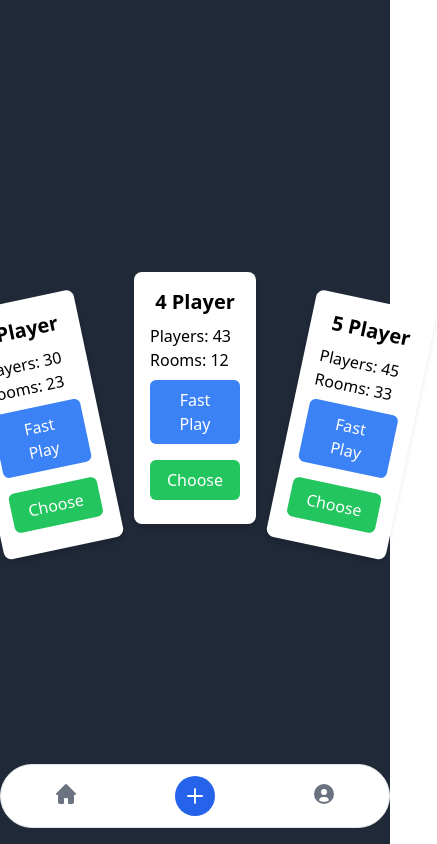
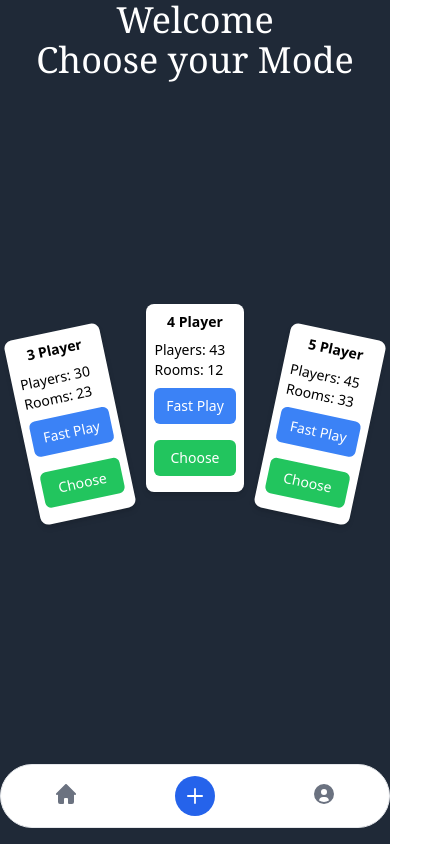
Before and after one commit to shivambaku/cards, a Vue app in the folder frontend/: page / in a window 390 px wide. Shown: the whole page, 437 px wide, since content can reach past the window. Built offline with nearby package versions, Linux system fonts and the light colour scheme; what @tanstack/vue-query would draw is missing.

Commit message:
GameMode Responsive, new pages added (room ,desk)

```diff
--- a/frontend/src/App.vue
+++ b/frontend/src/App.vue
@@ -3,7 +3,7 @@ import { RouterView } from 'vue-router';
 </script>
 
 <template>
-  <nav class="border-gray-800 bg-gray-800 dark:bg-gray-800">
+  <nav class="border-gray-800 bg-gray-800 dark:bg-gray-800 ">
     <div class="fixed bottom-4 left-1/2 z-50 h-16 w-full max-w-lg -translate-x-1/2 rounded-full border border-gray-200 bg-white dark:border-gray-600 dark:bg-gray-700">
       <div class="mx-auto grid h-full max-w-lg grid-cols-3">
         <!-- Home -->
--- a/frontend/src/components/GameModeCard.vue
+++ b/frontend/src/components/GameModeCard.vue
@@ -8,18 +8,22 @@ defineProps({
 </script>
 
 <template>
-  <div class="relative m-1 rounded-lg bg-white p-4 shadow-md md:h-[336px] md:w-[240px]">
+  <div class="relative m-1 rounded-lg bg-white p-2 shadow-md md:h-[336px] md:w-[240px] md:p-4">
     <div class="flex h-full w-full flex-col flex-wrap justify-between">
-      <h2 class="mb-2 text-center align-middle text-xl  font-bold">
+      <p class="mb-2 text-center align-middle text-sm font-bold md:text-lg">
         {{ title }}
-      </h2>
-      <p>Players: {{ playersCount }}</p>
-      <p>Rooms: {{ roomsCount }}</p>
+      </p>
+      <p class="text-sm md:text-lg">
+        Players: {{ playersCount }}
+      </p>
+      <p class="text-sm md:text-lg">
+        Rooms: {{ roomsCount }}
+      </p>
       <div class="flex flex-col justify-between">
-        <button class="my-2 rounded-md bg-blue-500 px-4 py-2 text-white">
+        <button class="my-2 rounded-md bg-blue-500 p-2 text-sm text-white md:px-4 md:text-lg">
           Fast Play
         </button>
-        <button class="my-2 rounded-md bg-green-500 px-4 py-2 text-white">
+        <button class="my-2 rounded-md bg-green-500 px-4 py-2 text-sm text-white md:text-lg">
           Choose
         </button>
       </div>
--- /dev/null
+++ b/frontend/src/pages/desk/5_p.vue
@@ -0,0 +1,13 @@
+<script setup lang="ts">
+
+</script>
+
+<template>
+  <div class="h-screen w-screen  bg-gray-800">
+    <div class="fixed h-1/5 w-screen justify-between text-center font-serif text-4xl text-white">
+      <h2>
+        Welcome
+      </h2>
+    </div>
+  </div>
+</template>
--- a/frontend/src/pages/index.vue
+++ b/frontend/src/pages/index.vue
@@ -4,6 +4,17 @@ import GameModeCard from '@/components/GameModeCard.vue';
 
 <template>
   <div class="h-screen w-screen  bg-gray-800">
+    <div class="fixed h-1/5 w-screen justify-between text-center font-serif text-4xl text-white">
+      <h2>
+        Welcome
+      </h2>
+      <!-- <h2>
+        {{Player}}
+      </h2> -->
+      <h2>
+        Choose your Mode
+      </h2>
+    </div>
     <div class="flex h-screen items-center justify-center">
       <GameModeCard :id="3" class="origin-bottom -rotate-12" title="3 Player" :players-count="30" :rooms-count="23" />
       <GameModeCard :id="4" class="-translate-y-6" title="4 Player" :players-count="43" :rooms-count="12" />
--- a/frontend/typed-router.d.ts
+++ b/frontend/typed-router.d.ts
@@ -43,6 +43,10 @@ declare module 'vue-router/auto/routes' {
     '/[404...]': RouteRecordInfo<'/[404...]', '/:404(.*)', { 404: ParamValue<true> }, { 404: ParamValue<false> }>,
     '/characters': RouteRecordInfo<'/characters', '/characters', Record<never, never>, Record<never, never>>,
     '/counter': RouteRecordInfo<'/counter', '/counter', Record<never, never>, Record<never, never>>,
+    '/desk/3_p': RouteRecordInfo<'/desk/3_p', '/desk/3_p', Record<never, never>, Record<never, never>>,
+    '/desk/4_p': RouteRecordInfo<'/desk/4_p', '/desk/4_p', Record<never, never>, Record<never, never>>,
+    '/desk/5_p': RouteRecordInfo<'/desk/5_p', '/desk/5_p', Record<never, never>, Record<never, never>>,
+    '/room': RouteRecordInfo<'/room', '/room', Record<never, never>, Record<never, never>>,
   }
 }
 
```
Also changed, not shown: frontend/src/pages/desk/3_p.vue (added), frontend/src/pages/desk/4_p.vue (added), frontend/src/pages/room.vue (added), 1 other file (tests, documents, lock files or other folders).
